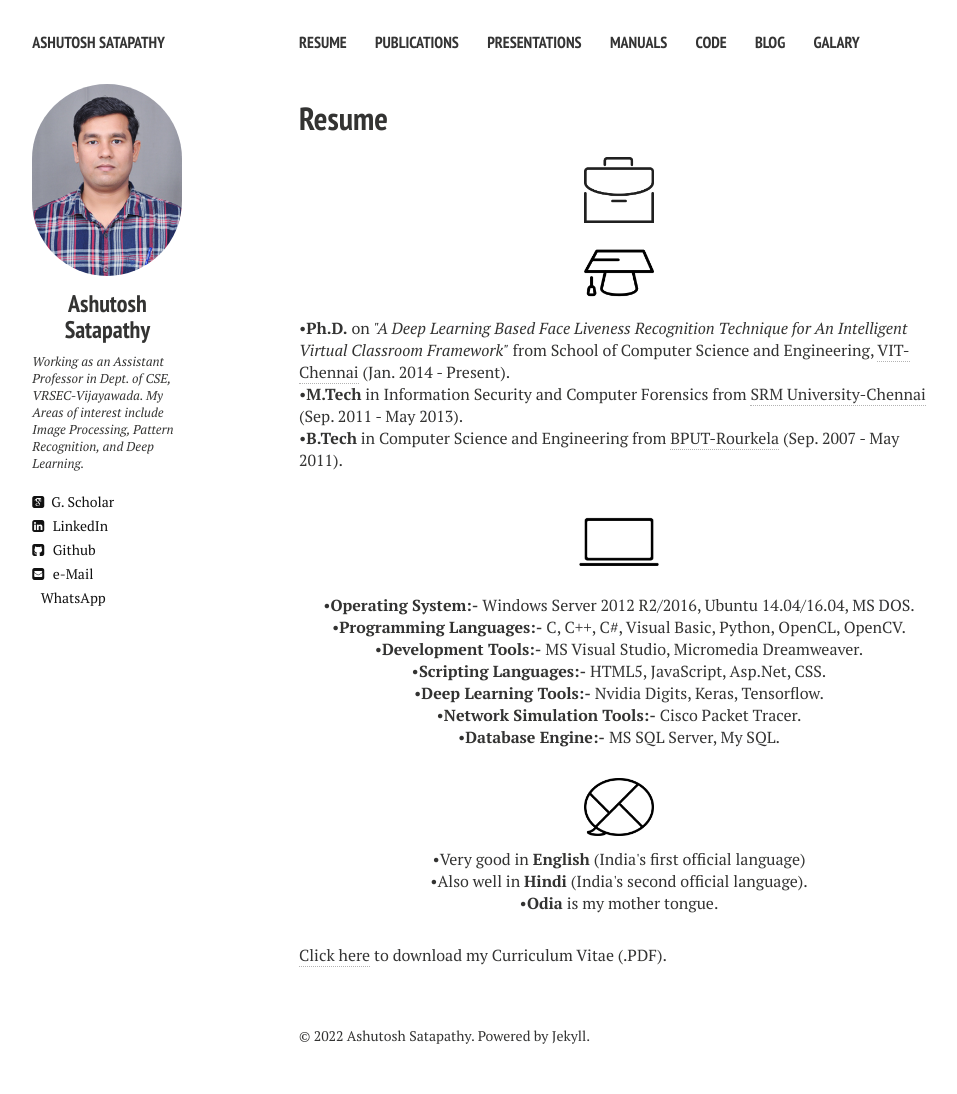
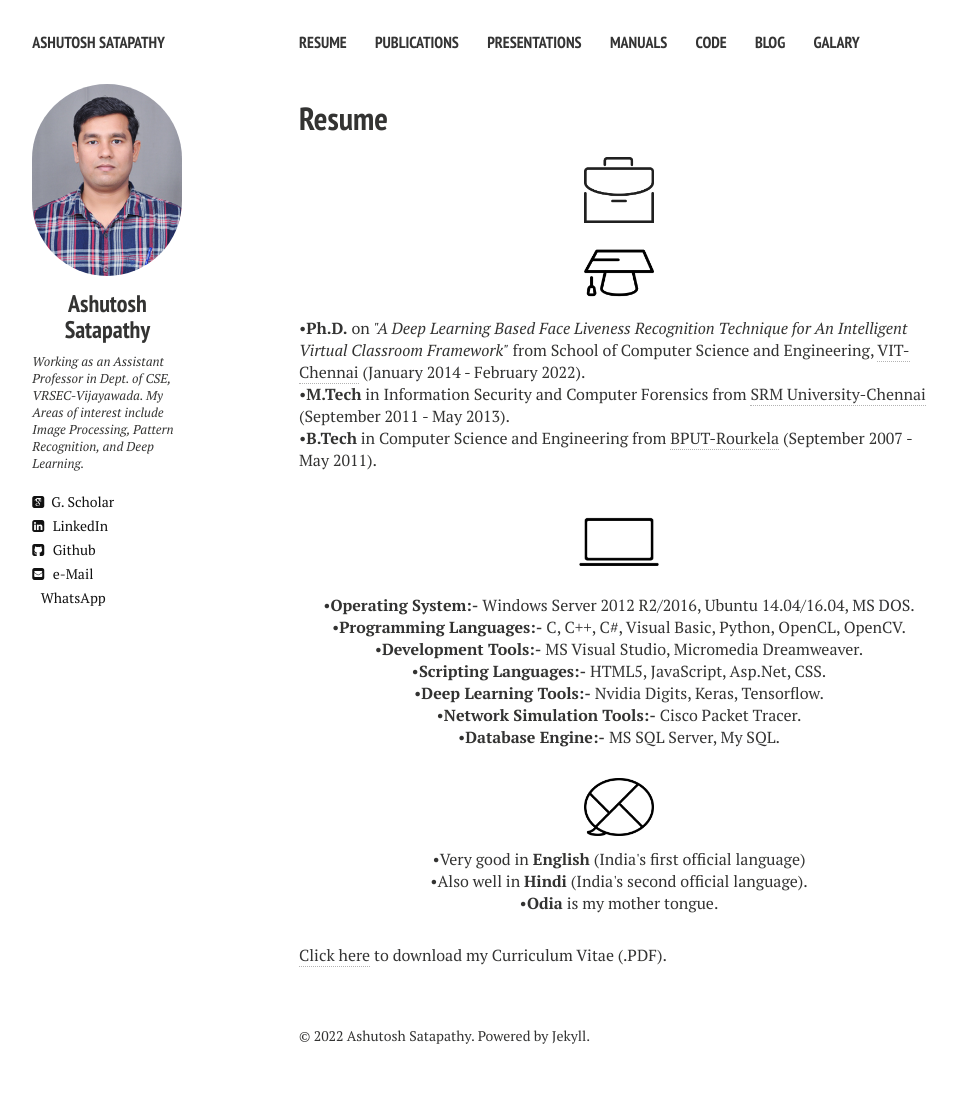
Before and after one commit to ashutoshsatapathy1990/ashutoshsatapathy1990.github.io, a Jekyll site: the page built from cv.md, in a window 1280 px wide. Shown: the whole page, without its empty margins (21-978 px from the left). Built offline with Jekyll 4.4.1, drawn with Linux system fonts in a browser that asks for light colours; nearby versions of some CDN libraries.

Commit message:
Update cv.html

```diff
--- a/_layouts/cv.html
+++ b/_layouts/cv.html
@@ -47,9 +47,9 @@
     <p align="center" class=bottom-small><img src="{{ site.url }}/images/CV/business.png" alt="Work Experience" width="70" height="70"></p>
 
     <p align="center" class=bottom-small><img src="{{ site.url }}/images/CV/study2.png" alt="Education" width="70" height="70"></p>
-    <p align="left">&#8226<strong>Ph.D.</strong> on <i>"A Deep Learning Based Face Liveness Recognition Technique for An Intelligent Virtual Classroom Framework"</i> from School of Computer Science and Engineering, <a href="http://chennai.vit.ac.in/" target="_blank">VIT-Chennai</a> (Jan. 2014 - Present).</p>
-    <p align="left">&#8226<strong>M.Tech</strong> in Information Security and Computer Forensics from <a href="http://www.srmuniv.ac.in/" target="_blank">SRM University-Chennai</a> (Sep. 2011 - May 2013).</p>
-    <p align="left" class="bottom-three">&#8226<strong>B.Tech</strong> in Computer Science and Engineering from <a href="http://www.bput.ac.in/" target="_blank">BPUT-Rourkela</a> (Sep. 2007 - May 2011).</p>
+    <p align="left">&#8226<strong>Ph.D.</strong> on <i>"A Deep Learning Based Face Liveness Recognition Technique for An Intelligent Virtual Classroom Framework"</i> from School of Computer Science and Engineering, <a href="http://chennai.vit.ac.in/" target="_blank">VIT-Chennai</a> (January 2014 - February 2022).</p>
+    <p align="left">&#8226<strong>M.Tech</strong> in Information Security and Computer Forensics from <a href="http://www.srmuniv.ac.in/" target="_blank">SRM University-Chennai</a> (September 2011 - May 2013).</p>
+    <p align="left" class="bottom-three">&#8226<strong>B.Tech</strong> in Computer Science and Engineering from <a href="http://www.bput.ac.in/" target="_blank">BPUT-Rourkela</a> (September 2007 - May 2011).</p>
 
     <p align="center" class=bottom-small><img src="{{ site.url }}/images/CV/computer2.png" alt="Computer Skills" width="80" height="80"></p>
     <p align="center">&#8226<strong>Operating System:-</strong> Windows Server 2012 R2/2016, Ubuntu 14.04/16.04, MS DOS.</p>
```
